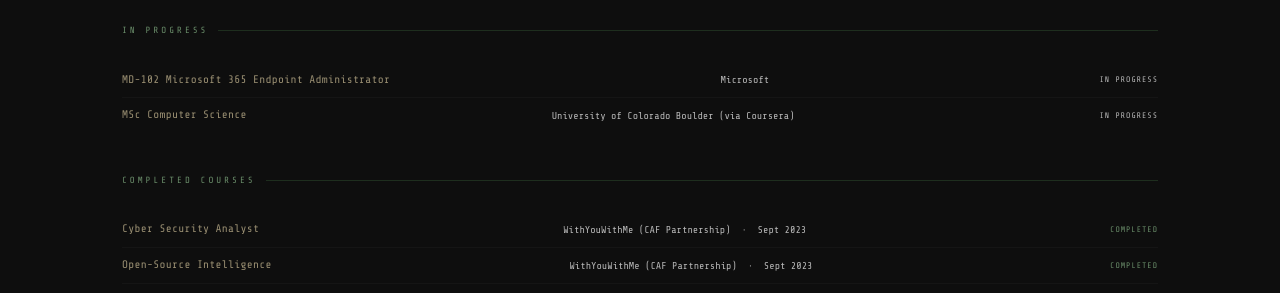
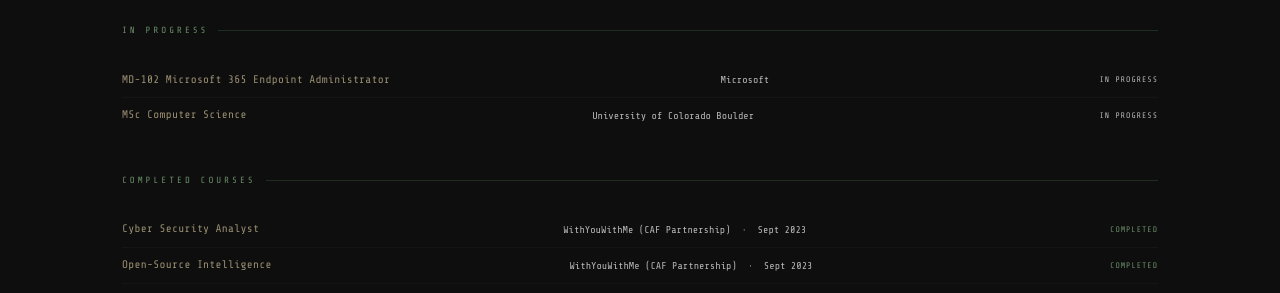
Before and after one commit to Jorgy762/jorgy762.github.io, a Jekyll site: the page built from certs.html, in a window 1280 px wide and 1054 px high. Shown: the part 602-895 px from the top of the window. Built offline with Jekyll 4.4.1, drawn with Linux system fonts in a browser that asks for light colours.

Commit message:
Remove Coursera reference from certs page

```diff
--- a/certs.html
+++ b/certs.html
@@ -56,7 +56,7 @@
       </div>
       <div class="cert-row">
         <span class="cert-name">MSc Computer Science</span>
-        <span style="font-size:10px;color:var(--text-muted);">University of Colorado Boulder (via Coursera)</span>
+        <span style="font-size:10px;color:var(--text-muted);">University of Colorado Boulder</span>
         <span class="cert-status-progress">In Progress</span>
       </div>
     </div>
```
